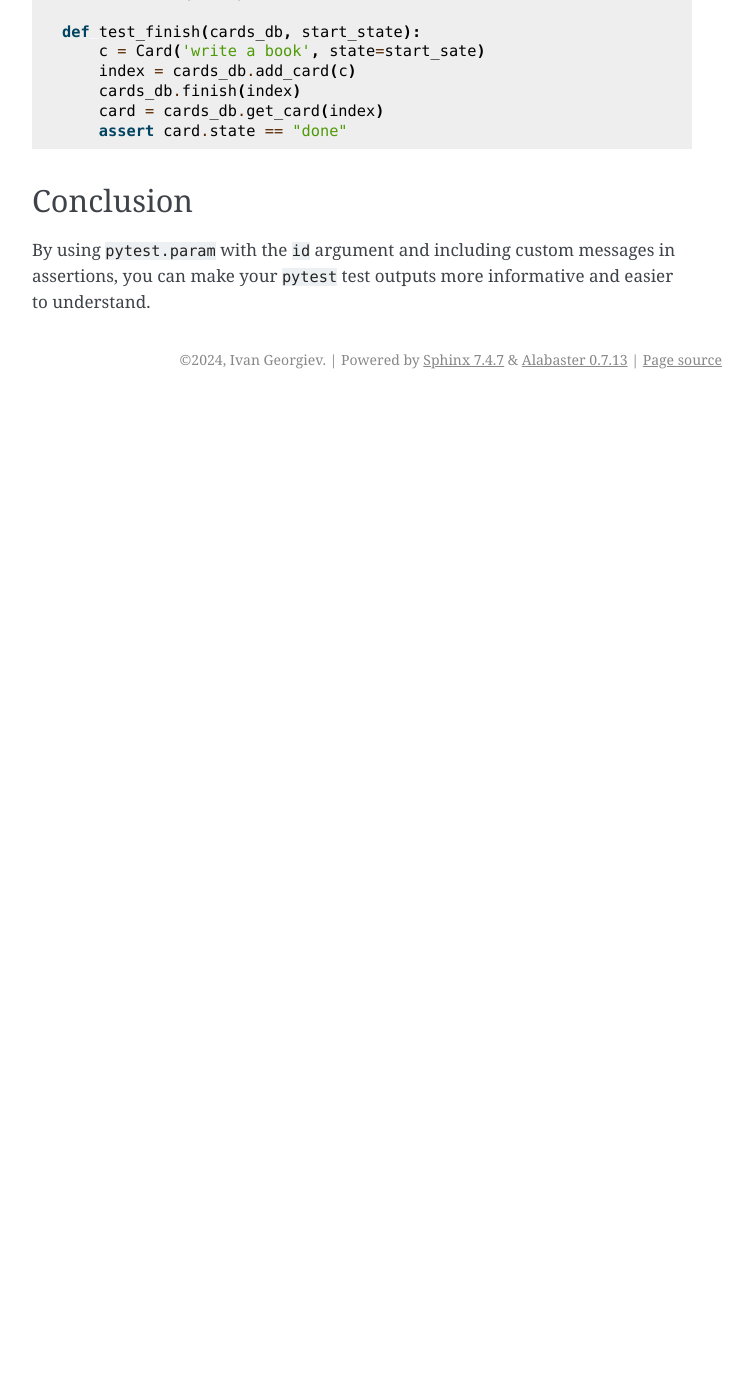
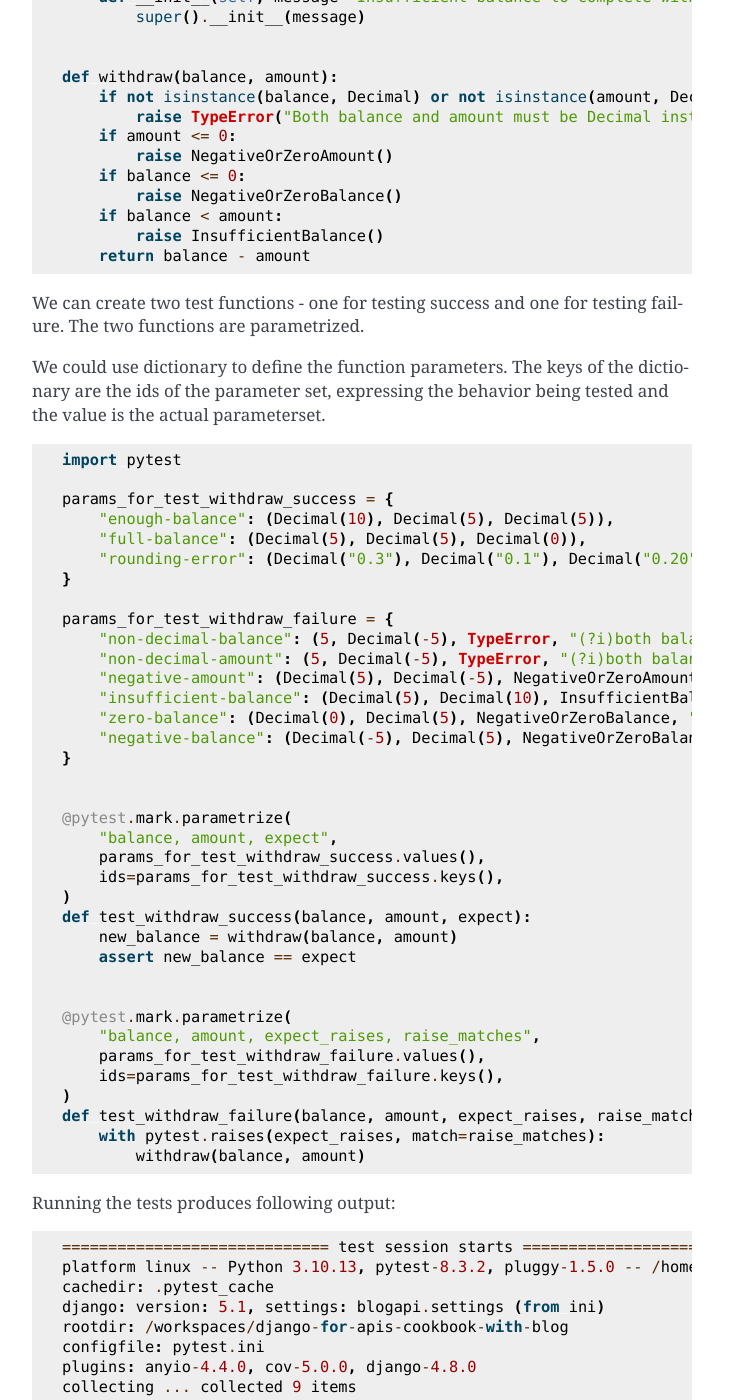
Before and after one commit to vancun/django-for-apis-cookbook-with-blog, a Sphinx documentation site: the page built from docs/book/pytest-specify-id-or-name-for-test-parameterset.md, in a window 1280 px wide and 1400 px high, scrolled down 3443 px. Shown: the whole window, without its empty margins (388-1141 px from the left). Built offline with Sphinx 7.4.7, drawn with Linux system fonts in a browser that asks for light colours; before the commit the page ends 3842 px from its top, so only the background shows below that; some of the changed text lies outside the part shown.

Commit message:
more on the parametrization ids topic

````diff
--- a/docs/book/pytest-specify-id-or-name-for-test-parameterset.md
+++ b/docs/book/pytest-specify-id-or-name-for-test-parameterset.md
@@ -3,7 +3,13 @@
 
 In `pytest`, you can add a name or a message to a parameter set to make it easier to identify which parameter set is being run. This can be particularly useful when you have many parameter sets or complex test cases.
 
-To achieve this, you can use the `pytest.param` function, which allows you to add a custom identifier to each parameter set. We will see how this can be done, but first let's first see how `pytest` is creating automatic identifiers:
+Custom identifiers for `pytest` parametrization could be specified in different ways:
+
+- Using a callback function passed as `ids` argument to `pytest.mark.parametrize`.
+- Using a list of ids, passed as `ids` argument to `pytest.mark.parametrize`.
+- Using `pytest.param`
+
+First let's see how `pytest` is creating automatic identifiers:
 
 ## Parameterization with automatic identifiers
 
@@ -121,6 +127,113 @@ src/tests/recipes/test_custom_parameterset_identifiers.py::test_addition_custom_
 ============================== 3 passed in 0.07s ===============================
 ```
 
+## Good Practice: Use Dictionary to Define Test Parameters
+
+Let's assume we need to test a function which can be used to withdraw money from a bank account.
+
+```python
+from decimal import Decimal
+
+
+class BadWithdrawRequest(Exception):
+    pass
+
+
+class NegativeOrZeroAmount(BadWithdrawRequest):
+    def __init__(self, message="Cannot withdraw negative or zero amount."):
+        super().__init__(message)
+
+
+class NegativeOrZeroBalance(BadWithdrawRequest):
+    def __init__(self, message="Cannot withdraw from negative or zero balance."):
+        super().__init__(message)
+
+
+class InsufficientBalance(BadWithdrawRequest):
+    def __init__(self, message="Insufficient balance to complete withdrawal."):
+        super().__init__(message)
+
+
+def withdraw(balance, amount):
+    if not isinstance(balance, Decimal) or not isinstance(amount, Decimal):
+        raise TypeError("Both balance and amount must be Decimal instances.")
+    if amount <= 0:
+        raise NegativeOrZeroAmount()
+    if balance <= 0:
+        raise NegativeOrZeroBalance()
+    if balance < amount:
+        raise InsufficientBalance()
+    return balance - amount
+```
+
+We can create two test functions - one for testing success and one for testing failure. The two functions are parametrized.
+
+We could use dictionary to define the function parameters. The keys of the dictionary are the ids of the parameter set, expressing the behavior being tested and the value is
+the actual parameterset.
+
+```python
+import pytest
+
+params_for_test_withdraw_success = {
+    "enough-balance": (Decimal(10), Decimal(5), Decimal(5)),
+    "full-balance": (Decimal(5), Decimal(5), Decimal(0)),
+    "rounding-error": (Decimal("0.3"), Decimal("0.1"), Decimal("0.20")),
+}
+
+params_for_test_withdraw_failure = {
+    "non-decimal-balance": (5, Decimal(-5), TypeError, "(?i)both balance and amount must be decimal instances"),
+    "non-decimal-amount": (5, Decimal(-5), TypeError, "(?i)both balance and amount must be decimal instances"),
+    "negative-amount": (Decimal(5), Decimal(-5), NegativeOrZeroAmount, "negative or zero amount"),
+    "insufficient-balance": (Decimal(5), Decimal(10), InsufficientBalance, "(?i)insufficient balance"),
+    "zero-balance": (Decimal(0), Decimal(5), NegativeOrZeroBalance, "negative or zero balance"),
+    "negative-balance": (Decimal(-5), Decimal(5), NegativeOrZeroBalance, "negative or zero balance"),
+}
+
+
+@pytest.mark.parametrize(
+    "balance, amount, expect",
+    params_for_test_withdraw_success.values(),
+    ids=params_for_test_withdraw_success.keys(),
+)
+def test_withdraw_success(balance, amount, expect):
+    new_balance = withdraw(balance, amount)
+    assert new_balance == expect
+
+
+@pytest.mark.parametrize(
+    "balance, amount, expect_raises, raise_matches",
+    params_for_test_withdraw_failure.values(),
+    ids=params_for_test_withdraw_failure.keys(),
+)
+def test_withdraw_failure(balance, amount, expect_raises, raise_matches):
+    with pytest.raises(expect_raises, match=raise_matches):
+        withdraw(balance, amount)
+
+```
+Running the tests produces following output:
+
+```
+============================= test session starts ==============================
+platform linux -- Python 3.10.13, pytest-8.3.2, pluggy-1.5.0 -- /home/codespace/.python/current/bin/python3
+cachedir: .pytest_cache
+django: version: 5.1, settings: blogapi.settings (from ini)
+rootdir: /workspaces/django-for-apis-cookbook-with-blog
+configfile: pytest.ini
+plugins: anyio-4.4.0, cov-5.0.0, django-4.8.0
+collecting ... collected 9 items
+
+src/tests/sandbox/test_parametrize_with_dictionary.py::test_withdraw_success[enough-balance] PASSED [ 11%]
+src/tests/sandbox/test_parametrize_with_dictionary.py::test_withdraw_success[full-balance] PASSED [ 22%]
+src/tests/sandbox/test_parametrize_with_dictionary.py::test_withdraw_success[rounding-error] PASSED [ 33%]
+src/tests/sandbox/test_parametrize_with_dictionary.py::test_withdraw_failure[non-decimal-balance] PASSED [ 44%]
+src/tests/sandbox/test_parametrize_with_dictionary.py::test_withdraw_failure[non-decimal-amount] PASSED [ 55%]
+src/tests/sandbox/test_parametrize_with_dictionary.py::test_withdraw_failure[negative-amount] PASSED [ 66%]
+src/tests/sandbox/test_parametrize_with_dictionary.py::test_withdraw_failure[insufficient-balance] PASSED [ 77%]
+src/tests/sandbox/test_parametrize_with_dictionary.py::test_withdraw_failure[zero-balance] PASSED [ 88%]
+src/tests/sandbox/test_parametrize_with_dictionary.py::test_withdraw_failure[negative-balance] PASSED [100%]
+
+============================== 9 passed in 0.10s ===============================
+```
 
 ## Generate Dynamic Identifiers
 
@@ -137,12 +250,30 @@ test_data = [
 
 @pytest.mark.parametrize(
     "input, expected",
-    [pytest.param(input, expected, id=f"{input}_plus_{input}") for input, expected in test_data]
+    test_data,
+    ids = (f"{input}_plus_{input}_expected_{expected}" for input, expected in test_data)
 )
-def test_addition_dynamic_id(input, expected):
+def test_addition_dynamic_id1(input, expected):
     assert input + input == expected
 ```
+And the output:
 
+```
+============================= test session starts ==============================
+platform linux -- Python 3.10.13, pytest-8.3.2, pluggy-1.5.0 -- /home/codespace/.python/current/bin/python3
+cachedir: .pytest_cache
+django: version: 5.1, settings: blogapi.settings (from ini)
+rootdir: /workspaces/django-for-apis-cookbook-with-blog
+configfile: pytest.ini
+plugins: anyio-4.4.0, cov-5.0.0, django-4.8.0
+collecting ... collected 3 items
+
+src/tests/sandbox/test_custom_parameterset_identifiers.py::test_addition_dynamic_id1[1_plus_1_expected_2] PASSED [ 33%]
+src/tests/sandbox/test_custom_parameterset_identifiers.py::test_addition_dynamic_id1[2_plus_2_expected_4] PASSED [ 66%]
+src/tests/sandbox/test_custom_parameterset_identifiers.py::test_addition_dynamic_id1[3_plus_3_expected_6] PASSED [100%]
+
+============================== 3 passed in 0.06s ===============================
+```
 
 ## Assign Custom Idenfiers for Parameterized `pytest` Fixutres
 
--- /dev/null
+++ b/pyproject.toml
@@ -0,0 +1,2 @@
+[tool.ruff]
+line-length = 100
````
Also changed, not shown: 3 other files.
